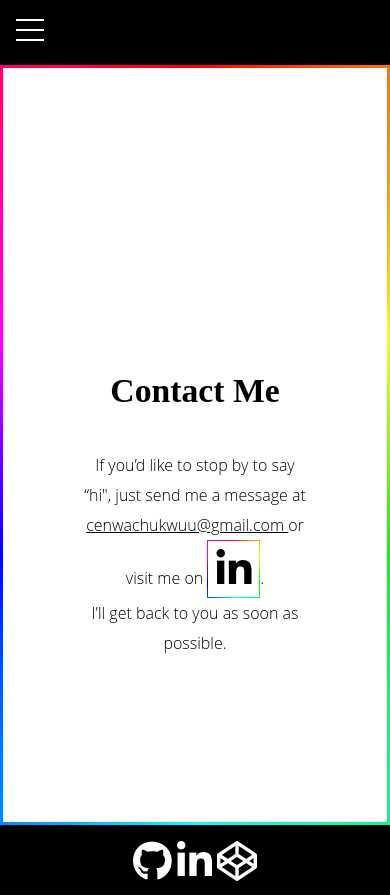
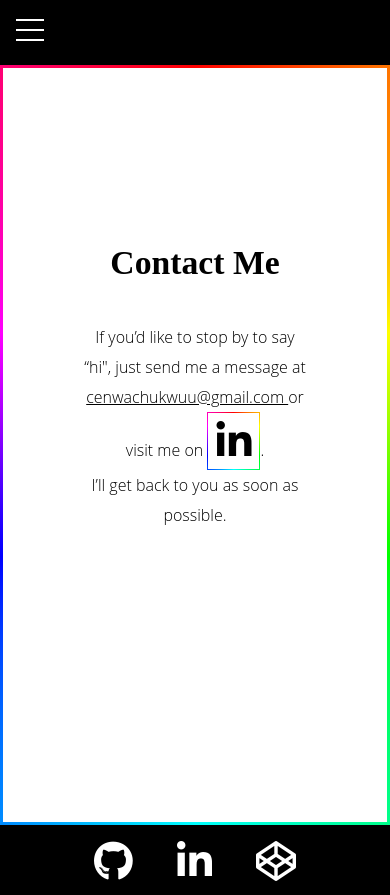
Before and after one commit to cenwachukwu/portfolio, a React (Create React App) app: page /Contact in a window 390 px wide. Built offline with nearby package versions, Linux system fonts and the light colour scheme; a web font is replaced by a local one.

Commit message:
added responsiveness for iphone 414px

```diff
--- a/src/About/About.css
+++ b/src/About/About.css
@@ -189,7 +189,7 @@
     }
 }
 
-@media only screen and (max-width: 375px){
+@media only screen and (max-width: 375px), (max-width:414px){
 
     .aboutIcons{
         font-size: 6rem;
--- a/src/Applications/Applications.css
+++ b/src/Applications/Applications.css
@@ -271,7 +271,7 @@
     }
 }
 
-@media only screen and (max-width: 375px){
+@media only screen and (max-width: 375px), (max-width:414px){
     .projectsParents{
         padding: 0;
     }
--- a/src/Contact/Contact.css
+++ b/src/Contact/Contact.css
@@ -69,12 +69,11 @@
   }
 }
 
-@media only screen and (max-width: 375px){
+@media only screen and (max-width: 375px), (max-width:414px){
   .contactConatinerParent{
   height: 100%;
+  }
+  .contactHeader{
+  margin-top: 7rem;
+  }
 }
-.contactHeader{
-  margin-top: 7rem;
-}
-
-}
--- a/src/Footer/Footer.css
+++ b/src/Footer/Footer.css
@@ -45,7 +45,7 @@ i{
     }
 }
 
-@media only screen and (max-width: 375px){
+@media only screen and (max-width: 375px), (max-width:414px){
     .footerDiv{
         width: 60%;
     }
--- a/src/Portfolio/Portfolio.css
+++ b/src/Portfolio/Portfolio.css
@@ -54,7 +54,7 @@
 
 }
 
-@media only screen and (max-width: 375px){
+@media only screen and (max-width: 375px), (max-width:414px){
     .portfolioImage{
         height: 6rem;
         width: 6rem;
```
